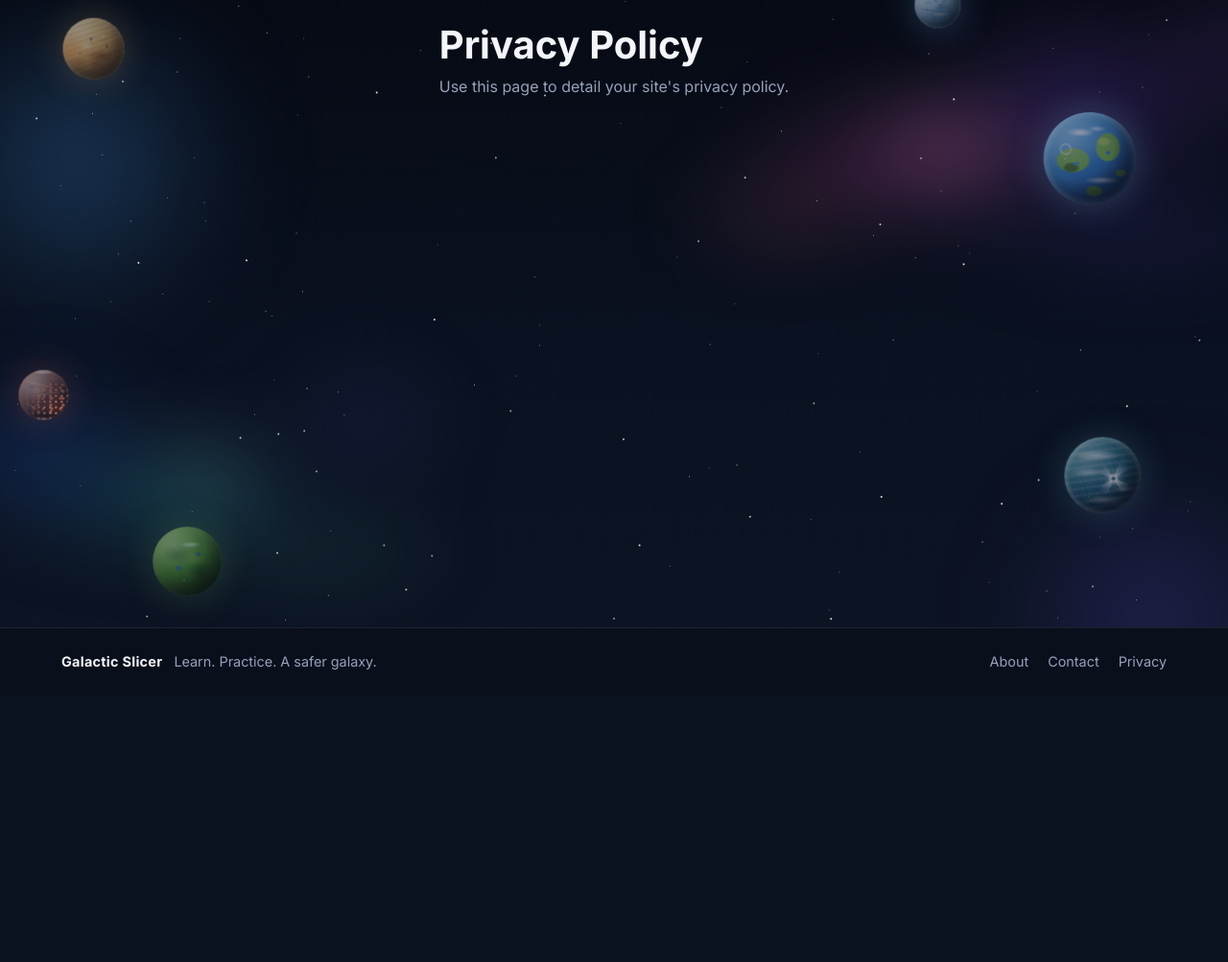
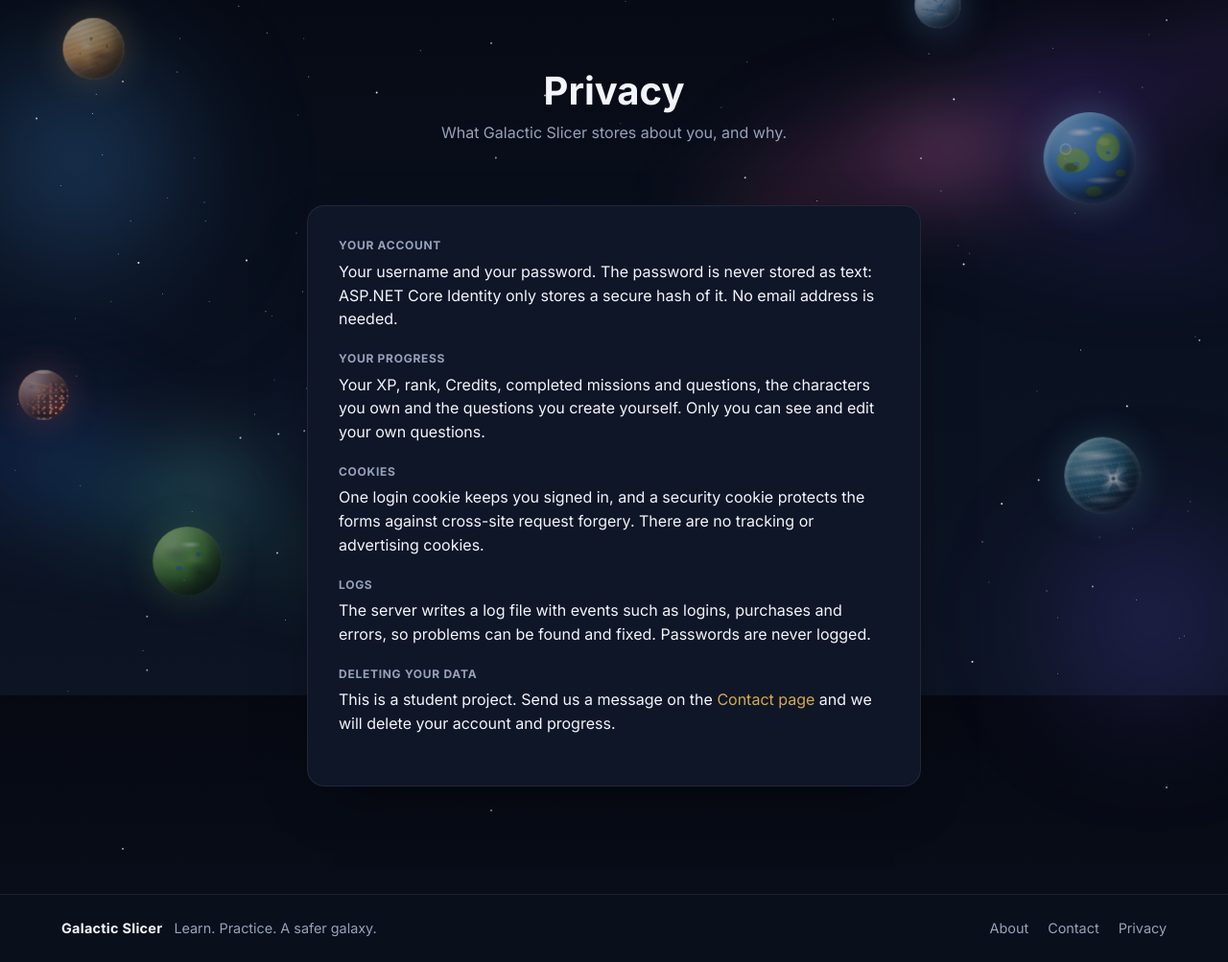
Before and after one commit to henrikivers1/ExamITPE3200, an ASP.NET Core app: page /Home/Privacy in a window 1280 px wide. Shown: the part 75-1078 px from the top of the page at 96% size. Before the commit the page ends 773 px from the top, so only its background shows below. Run offline with ASP.NET Core 8, Linux system fonts and the light colour scheme; style sheets or scripts are compiled from the project's sources; some libraries are stand-ins or nearby versions.

Commit message:
Subapp 1 improvements and fixes

```diff
--- a/GalacticSlicer/DAL/ICharacterRepository.cs
+++ b/GalacticSlicer/DAL/ICharacterRepository.cs
@@ -10,5 +10,5 @@ public interface ICharacterRepository
     Task<bool> Update(Character character);
     Task<bool> Delete(int id);
     Task<int> CountOwners(int characterId);
-
+    Task<IEnumerable<Character>?> Search(string? searchString, int? maxPrice, string? sortOrder);
 }
--- a/GalacticSlicer/Views/Home/Privacy.cshtml
+++ b/GalacticSlicer/Views/Home/Privacy.cshtml
@@ -1,6 +1,43 @@
 @{
-    ViewData["Title"] = "Privacy Policy";
+    ViewData["Title"] = "Privacy";
 }
-<h1>@ViewData["Title"]</h1>
 
-<p>Use this page to detail your site's privacy policy.</p>
+<section class="gs-page-intro">
+    <h1>Privacy</h1>
+    <p>What Galactic Slicer stores about you, and why.</p>
+</section>
+
+@* Same themed card as the forms, just wider, so the text is easy to read *@
+<section class="gs-auth-wrapper">
+    <div class="gs-auth-card gs-auth-card--wide">
+        <span class="gs-detail-label">Your account</span>
+        <p class="gs-detail-value">
+            Your username and your password. The password is never stored as text:
+            ASP.NET Core Identity only stores a secure hash of it. No email address is needed.
+        </p>
+
+        <span class="gs-detail-label">Your progress</span>
+        <p class="gs-detail-value">
+            Your XP, rank, Credits, completed missions and questions, the characters you own
+            and the questions you create yourself. Only you can see and edit your own questions.
+        </p>
+
+        <span class="gs-detail-label">Cookies</span>
+        <p class="gs-detail-value">
+            One login cookie keeps you signed in, and a security cookie protects the forms against
+            cross-site request forgery. There are no tracking or advertising cookies.
+        </p>
+
+        <span class="gs-detail-label">Logs</span>
+        <p class="gs-detail-value">
+            The server writes a log file with events such as logins, purchases and errors,
+            so problems can be found and fixed. Passwords are never logged.
+        </p>
+
+        <span class="gs-detail-label">Deleting your data</span>
+        <p class="gs-detail-value">
+            This is a student project. Send us a message on the
+            <a asp-controller="Home" asp-action="Contact">Contact page</a> and we will delete your account and progress.
+        </p>
+    </div>
+</section>
```
Also changed, not shown: GalacticSlicer/Controllers/CharacterController.cs (+18 -18 lines), GalacticSlicer/DAL/CharacterRepository.cs (+35 -0 lines), GalacticSlicer/ViewModels/CharacterShopViewModel.cs (+11 -1 lines), GalacticSlicer/Views/Character/Shop.cshtml (+41 -3 lines), GalacticSlicer/Views/Home/About.cshtml (+37 -1 lines).
